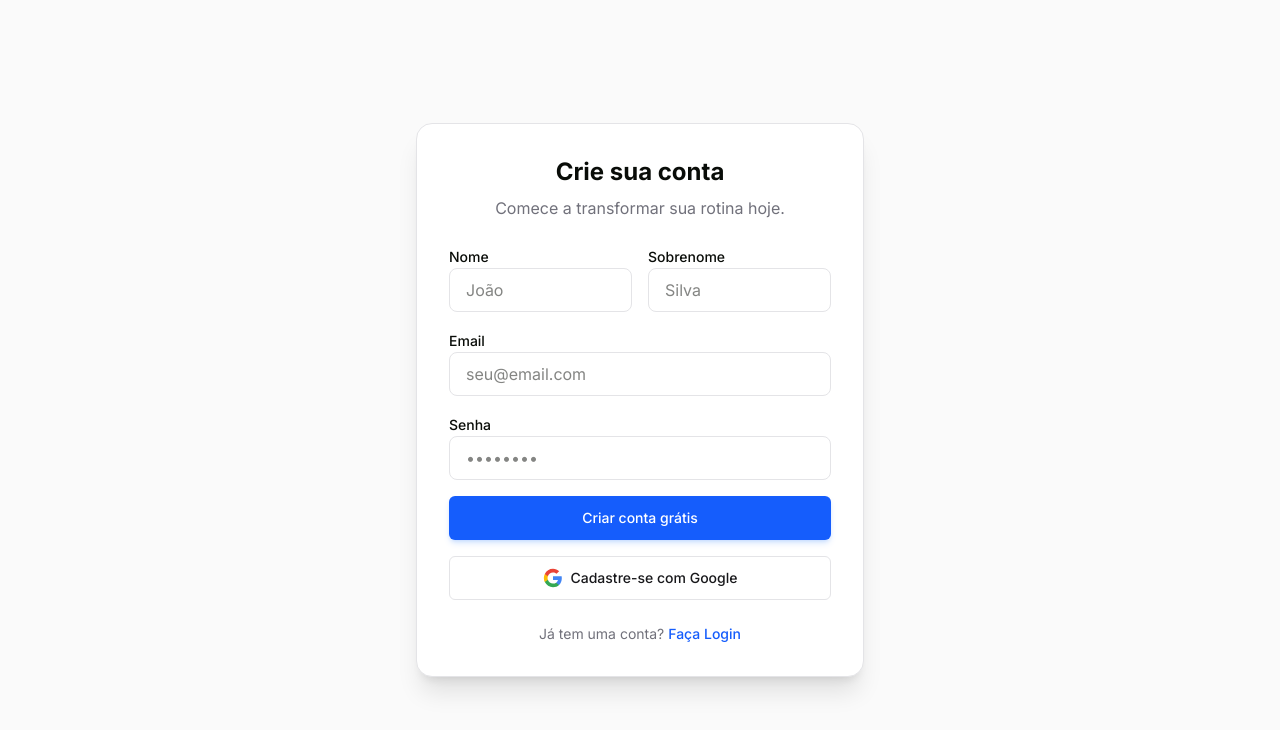
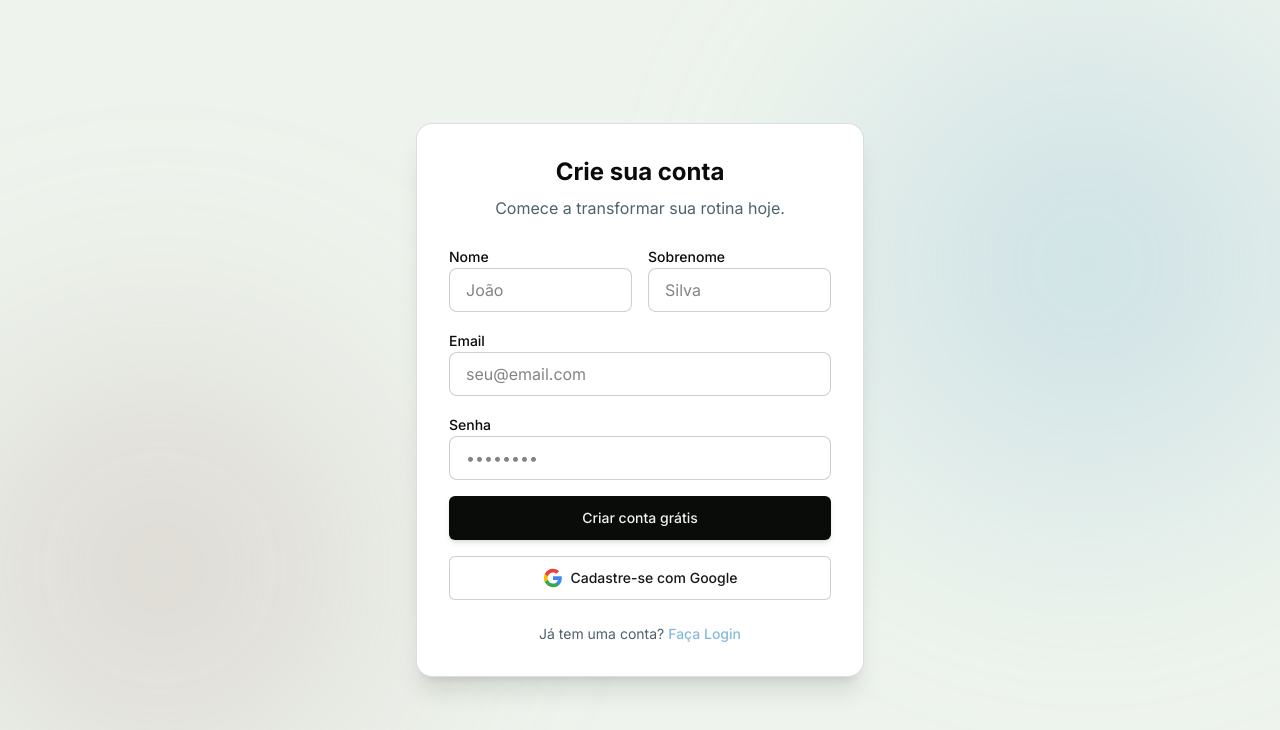
Before and after one commit to rubenscneto/luma-ai, a Next.js app: page /register in a window 1280 px wide. Shown: the top 730 px of the page. Built offline with nearby package versions, Linux system fonts and the light colour scheme; no server answers.

Commit message:
feat: add glow effect to login/register pages and update colors to app palette

```diff
--- a/src/app/register/page.tsx
+++ b/src/app/register/page.tsx
@@ -39,12 +39,6 @@ export default function RegisterPage() {
             if (error) {
                 setError(error.message);
             } else {
-                // If email confirmation is off, redirect. Usually configured to verify email.
-                // For this demo, let's assume it might require verification or login.
-                // But often local dev or new Supabase projects require verification by default.
-                // I will show a message or redirect if session is instant.
-
-                // Check if session established (depends on Supabase settings)
                 const { data } = await supabase.auth.getSession();
                 if (data.session) {
                     router.push("/dashboard");
@@ -66,11 +60,32 @@ export default function RegisterPage() {
     };
 
     return (
-        <div className="min-h-screen flex items-center justify-center bg-zinc-50 dark:bg-black p-4">
-            <div className="bg-white dark:bg-zinc-900 border border-zinc-200 dark:border-zinc-800 p-8 rounded-2xl shadow-xl w-full max-w-md space-y-6">
+        <div className="min-h-screen flex items-center justify-center bg-[#EEF4ED] dark:bg-[#090C08] p-4 relative overflow-hidden">
+            {/* Glow Background */}
+            <div className="fixed inset-0 z-0 pointer-events-none overflow-hidden" aria-hidden="true">
+                {/* Top Right Sky Glow */}
+                <div
+                    className="absolute top-[-15%] right-[-15%] w-[60vw] h-[60vw] rounded-full"
+                    style={{
+                        background: "radial-gradient(circle, rgba(134, 187, 216, 0.35) 0%, rgba(134, 187, 216, 0.15) 40%, transparent 70%)",
+                        filter: "blur(80px)",
+                    }}
+                />
+
+                {/* Bottom Left Rose Glow */}
+                <div
+                    className="absolute bottom-[-15%] left-[-15%] w-[55vw] h-[55vw] rounded-full"
+                    style={{
+                        background: "radial-gradient(circle, rgba(172, 136, 135, 0.30) 0%, rgba(172, 136, 135, 0.12) 40%, transparent 70%)",
+                        filter: "blur(90px)",
+                    }}
+                />
+            </div>
+
+            <div className="bg-white dark:bg-zinc-900 border border-[#4D626A]/20 dark:border-zinc-800 p-8 rounded-2xl shadow-xl w-full max-w-md space-y-6 z-10 relative">
                 <div className="text-center space-y-2">
-                    <h1 className="text-2xl font-bold">Crie sua conta</h1>
-                    <p className="text-zinc-500">Comece a transformar sua rotina hoje.</p>
+                    <h1 className="text-2xl font-bold text-[#090C08] dark:text-[#EEF4ED]">Crie sua conta</h1>
+                    <p className="text-[#4D626A]">Comece a transformar sua rotina hoje.</p>
                 </div>
 
                 <div className="space-y-4">
@@ -78,21 +93,21 @@ export default function RegisterPage() {
                         {error && <p className="text-red-500 text-sm text-center">{error}</p>}
                         <div className="grid grid-cols-2 gap-4">
                             <div className="space-y-2">
-                                <label className="text-sm font-medium">Nome</label>
+                                <label className="text-sm font-medium text-[#090C08] dark:text-[#EEF4ED]">Nome</label>
                                 <Input
                                     placeholder="João"
                                     required
-                                    className="h-11"
+                                    className="h-11 border-[#4D626A]/30 focus:border-[#86BBD8] focus:ring-[#86BBD8]"
                                     value={name}
                                     onChange={(e) => setName(e.target.value)}
                                 />
                             </div>
                             <div className="space-y-2">
-                                <label className="text-sm font-medium">Sobrenome</label>
+                                <label className="text-sm font-medium text-[#090C08] dark:text-[#EEF4ED]">Sobrenome</label>
                                 <Input
                                     placeholder="Silva"
                                     required
-                                    className="h-11"
+                                    className="h-11 border-[#4D626A]/30 focus:border-[#86BBD8] focus:ring-[#86BBD8]"
                                     value={lastName}
                                     onChange={(e) => setLastName(e.target.value)}
                                 />
@@ -100,35 +115,39 @@ export default function RegisterPage() {
                         </div>
 
                         <div className="space-y-2">
-                            <label className="text-sm font-medium">Email</label>
+                            <label className="text-sm font-medium text-[#090C08] dark:text-[#EEF4ED]">Email</label>
                             <Input
                                 type="email"
                                 placeholder="seu@email.com"
                                 required
-                                className="h-11"
+                                className="h-11 border-[#4D626A]/30 focus:border-[#86BBD8] focus:ring-[#86BBD8]"
                                 value={email}
                                 onChange={(e) => setEmail(e.target.value)}
                             />
                         </div>
                         <div className="space-y-2">
-                            <label className="text-sm font-medium">Senha</label>
+                            <label className="text-sm font-medium text-[#090C08] dark:text-[#EEF4ED]">Senha</label>
                             <Input
                                 type="password"
                                 placeholder="••••••••"
                                 required
-                                className="h-11"
+                                className="h-11 border-[#4D626A]/30 focus:border-[#86BBD8] focus:ring-[#86BBD8]"
                                 value={password}
                                 onChange={(e) => setPassword(e.target.value)}
                             />
                         </div>
-                        <Button type="submit" className="w-full h-11 bg-blue-600 hover:bg-blue-700 text-white shadow-md shadow-blue-500/20" disabled={loading}>
+                        <Button
+                            type="submit"
+                            className="w-full h-11 bg-[#090C08] text-[#EEF4ED] hover:bg-[#4D626A] dark:bg-[#EEF4ED] dark:text-[#090C08] dark:hover:bg-[#86BBD8] shadow-md"
+                            disabled={loading}
+                        >
                             {loading ? <Loader2 className="animate-spin" /> : "Criar conta grátis"}
                         </Button>
                     </form>
 
                     <Button
                         variant="secondary"
-                        className="w-full flex items-center justify-center gap-2 h-11 border border-zinc-200 dark:border-zinc-700 font-medium bg-transparent hover:bg-zinc-50"
+                        className="w-full flex items-center justify-center gap-2 h-11 border border-[#4D626A]/30 dark:border-zinc-700 font-medium bg-white dark:bg-zinc-800 hover:bg-[#EEF4ED] dark:hover:bg-zinc-700"
                         onClick={handleGoogleRegister}
                         disabled={loading}
                     >
@@ -142,8 +161,8 @@ export default function RegisterPage() {
                     </Button>
                 </div>
 
-                <p className="text-center text-sm text-zinc-500">
-                    Já tem uma conta? <Link href="/login" className="text-blue-600 font-medium hover:underline">Faça Login</Link>
+                <p className="text-center text-sm text-[#4D626A]">
+                    Já tem uma conta? <Link href="/login" className="text-[#86BBD8] font-medium hover:underline">Faça Login</Link>
                 </p>
             </div>
         </div>
```
Also changed, not shown: src/app/login/page.tsx (+40 -15 lines).
